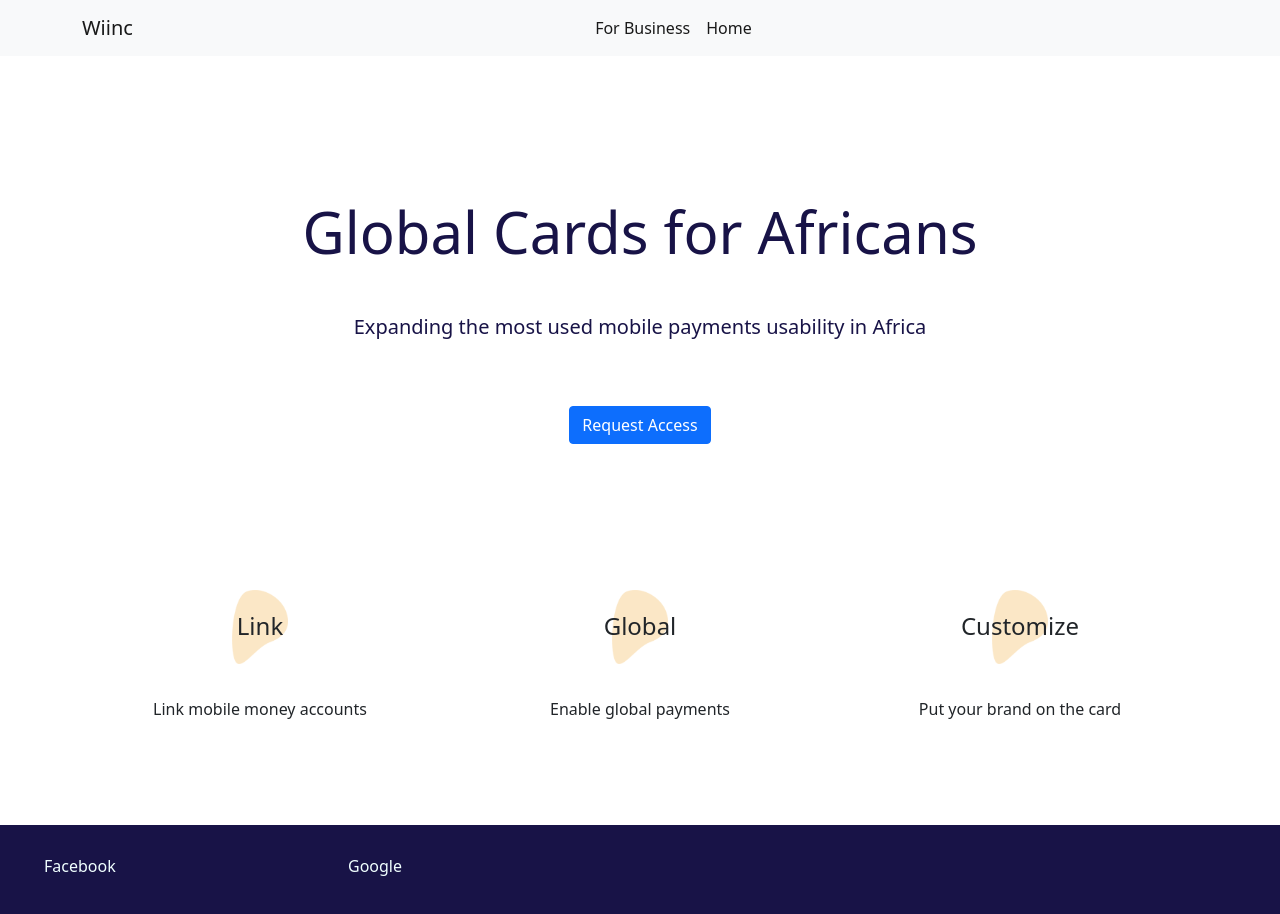
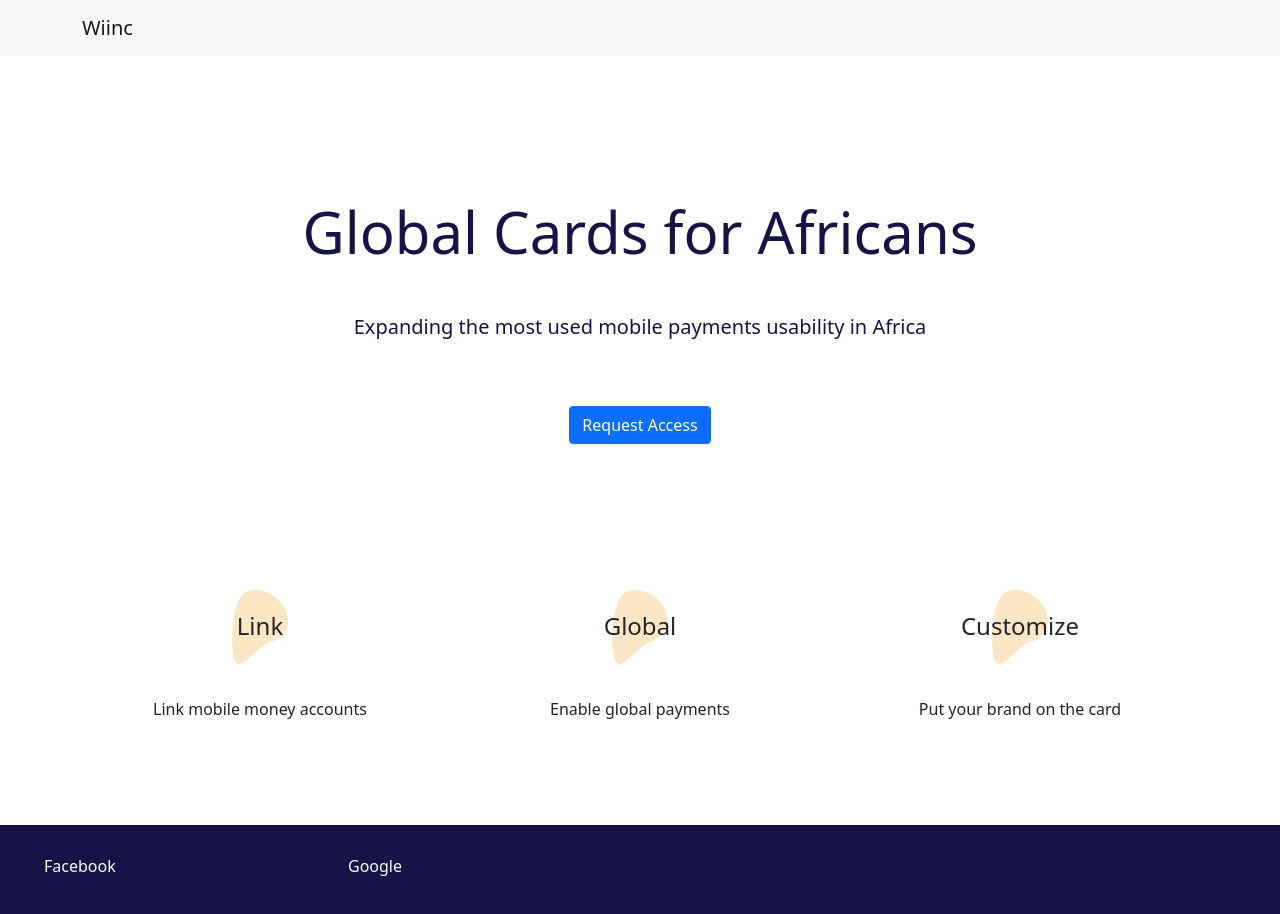
Before and after one commit to MMolieleng/WiincCards, a Next.js app: page / in a window 1280 px wide. Built offline with nearby package versions, Linux system fonts and the light colour scheme.

Commit message:
hide navication items

```diff
--- a/components/Navbar.tsx
+++ b/components/Navbar.tsx
@@ -10,7 +10,7 @@ export default function Navbar() {
             <a className="navbar-brand">Wiinc</a>
           </Link>
 
-          <div className="collapse navbar-collapse" id="navbarSupportedContent">
+          {/* <div className="collapse navbar-collapse" id="navbarSupportedContent">
             <ul className="navbar-nav mx-auto mb-2 mb-lg-0">
               <li className="nav-item">
                 <Link href="/business">
@@ -23,7 +23,7 @@ export default function Navbar() {
                 </Link>
               </li>
             </ul>
-          </div>
+          </div> */}
         </div>
       </nav>
     </div>
```
